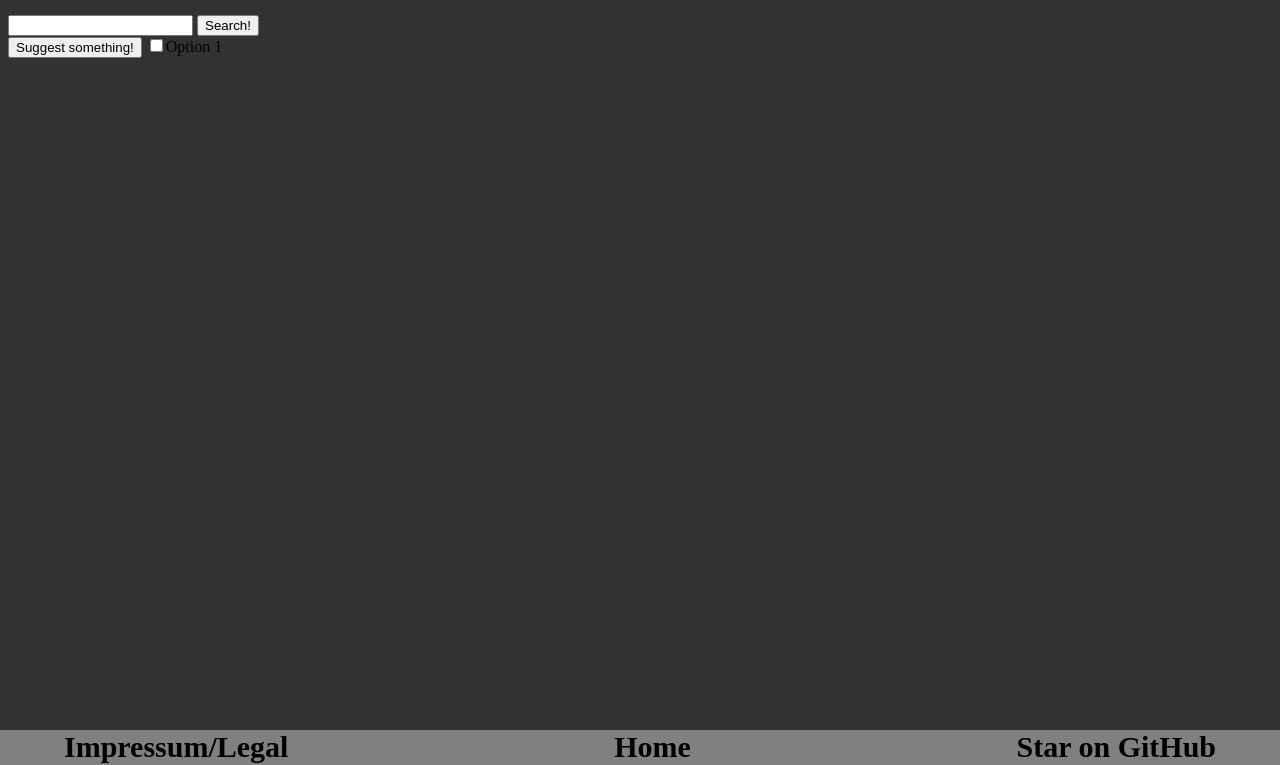
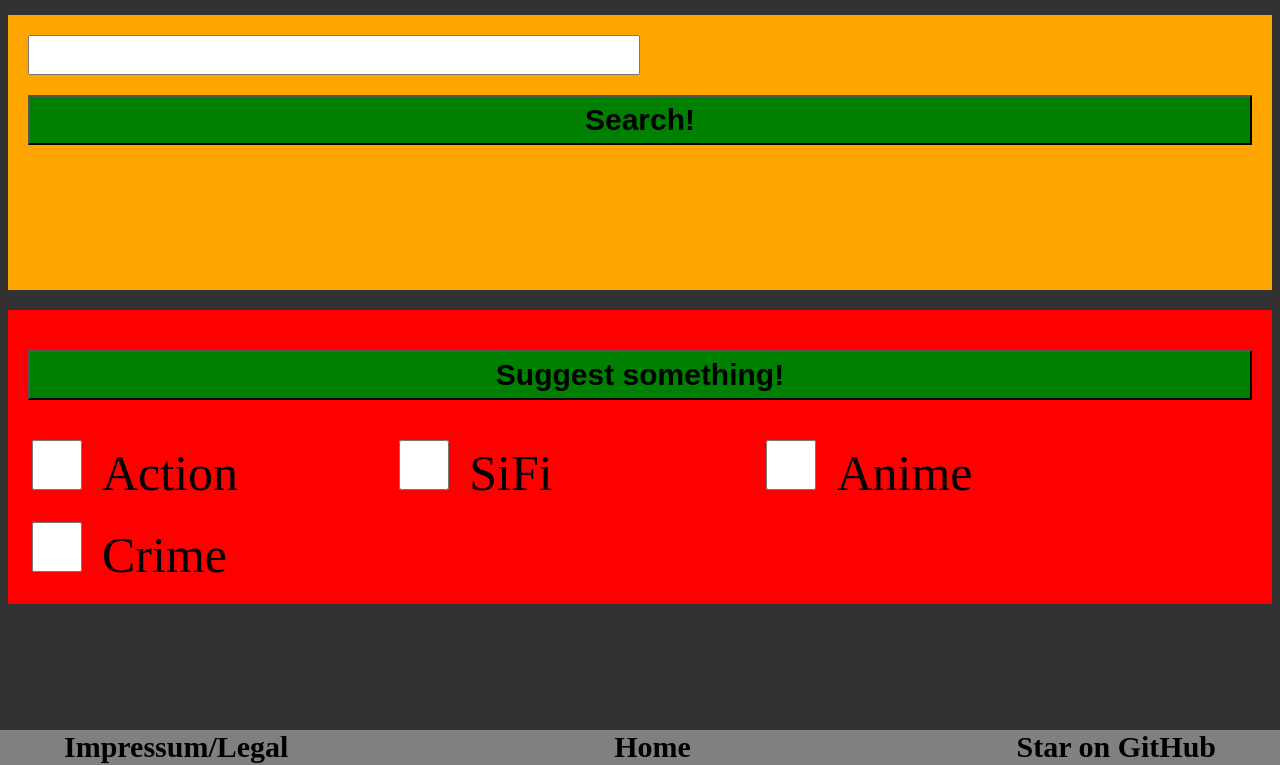
Before and after one commit to FAUSheppy/serien-ampel, a Flask app: page / in a window 1280 px wide. Shown: the part 35-800 px from the top of the page. Run offline with Flask 2, Linux system fonts and the light colour scheme.

Commit message:
finish basic frontend ui

```diff
--- a/init.py
+++ b/init.py
@@ -6,10 +6,17 @@ app = flask.Flask("serien-ampel")
 ##### FRONTEND PATHS ########
 @app.route('/')
 def rootPage():
-    footer = flask.Markup(flask.render_template("partials/footer.html"))
-    header = flask.Markup(flask.render_template("partials/header.html"))
-    navbar = flask.Markup(flask.render_template("partials/navbar.html"))
-    return flask.render_template("home.html", header=header, footer=footer, navbar=navbar)
+    footer  = flask.Markup(flask.render_template("partials/footer.html"))
+    header  = flask.Markup(flask.render_template("partials/header.html"))
+    navbar  = flask.Markup(flask.render_template("partials/navbar.html"))
+
+    options = ["Action", "SiFi", "Anime", "Crime"]
+    filters = []
+    for opt in options:
+        filters += [flask.Markup(flask.render_template("partials/suggest-filter-option.html", \
+                                    optionName=opt))]
+    return flask.render_template("home.html", header=header, footer=footer, navbar=navbar, \
+                                    prerenderedFilters=filters)
 
 @app.route("/suggest-results")
 def suggestResults():
--- /dev/null
+++ b/static/home.css
@@ -0,0 +1,45 @@
+.search{
+    padding: 20px;
+    height: 30%;
+    font-size: 15px;
+    background-color: orange;
+}
+
+.search-field{
+    width: 50%;
+    font-size: 30px;
+    margin: auto;
+}
+
+.suggest{
+    background-color: red;
+    padding: 20px;
+    overflow: auto;
+    margin-bottom: 60px;
+    margin-top: 20px;
+}
+
+.go-button{
+    height: 50px;
+    font-size: 30px;
+    font-weight: bold;
+    width:  100%;
+    background-color: green;
+    margin-top: 20px;
+    margin-bottom: 20px;
+}
+
+.suggest-filter{
+    margin-right: 20px;
+    margin-top:   20px;
+    width:  50px;
+    height: 50px;
+}
+
+.suggest-option{
+    width: 30%;
+    overflow: hidden;
+    font-size: 50px;
+    float: left;
+    display: inline-block;
+}
--- a/templates/home.html
+++ b/templates/home.html
@@ -17,11 +17,14 @@
 
         <div class=suggest>
             <button class=go-button>Suggest something!</button>
-            <input type=checkbox class=suggest-filter></input><span>Option 1</span>
+            {% for prerenderFilter in prerenderedFilters %}
+                {{ prerenderFilter }}
+            {% endfor %}
         </div>
 
     </div>
 
+    <!-- footer -->
     {{ footer }}
 
 </body>
--- a/templates/partials/suggest-filter-option.html
+++ b/templates/partials/suggest-filter-option.html
@@ -1 +1,3 @@
-<input id={{ optionName }} type=checkbox class=suggest-filter></input><span>{{ optionName }}</span>
+<div class=suggest-option>
+    <input id={{ optionName }} type=checkbox class=suggest-filter></input><span>{{ optionName }}</span>
+</div>
```
